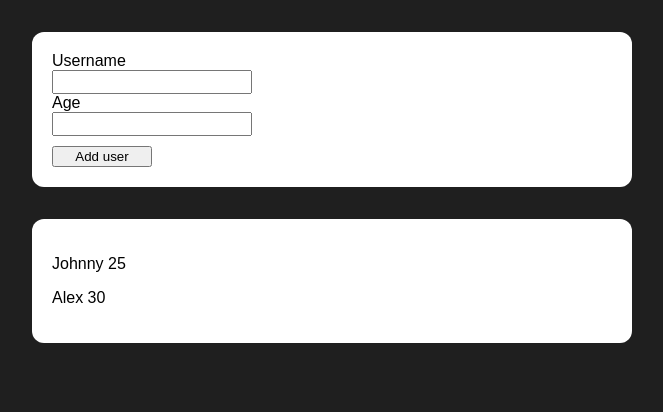
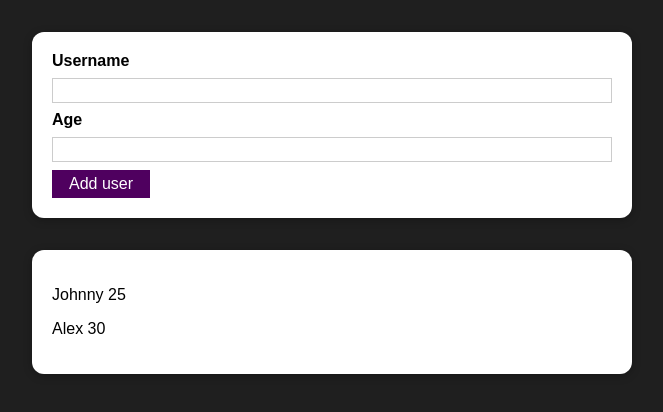
Before and after one commit to JohnnyHsu041/user-list, a React (Create React App) app: page / in a window 1280 px wide. Shown: the top 412 px of the page, without its empty margins (308-971 px from the left). Built offline with nearby package versions, Linux system fonts and the light colour scheme.

Commit message:
created Button component

```diff
--- /dev/null
+++ b/src/components/UI/Button.js
@@ -0,0 +1,11 @@
+import styles from "./Button.module.css";
+
+function Button(props) {
+  return (
+    <button className={styles.button} type={props.type}>
+      {props.children}
+    </button>
+  );
+}
+
+export default Button;
--- /dev/null
+++ b/src/components/UI/Button.module.css
@@ -0,0 +1,18 @@
+.button {
+  font: inherit;
+  border: 1px solid #4f005f;
+  background: #4f005f;
+  color: white;
+  padding: 0.25rem 1rem;
+  cursor: pointer;
+}
+
+.button:hover,
+.button:active {
+  background: #741188;
+  border-color: #741188;
+}
+
+.button:focus {
+  outline: none;
+}
--- a/src/components/UI/Card.js
+++ b/src/components/UI/Card.js
@@ -1,7 +1,9 @@
 import styles from "./Card.module.css";
 
 function Card(props) {
-  return <div className={styles.card}>{props.children}</div>;
+  return (
+    <div className={`${styles.card} ${props.className}`}>{props.children}</div>
+  );
 }
 
 export default Card;
--- a/src/components/UI/Card.module.css
+++ b/src/components/UI/Card.module.css
@@ -4,4 +4,5 @@
   border-radius: 12px;
   background-color: white;
   padding: 20px;
+  box-shadow: 0 2px 8px rgba(0, 0, 0, 0.26);
 }
--- a/src/components/Users/AddNewUser.js
+++ b/src/components/Users/AddNewUser.js
@@ -1,6 +1,7 @@
 import { useState } from "react";
 import styles from "./AddNewUser.module.css";
 import Card from "../UI/Card";
+import Button from "../UI/Button";
 
 function AddNewUser(props) {
   const [enteredUsername, setEnteredUsername] = useState("");
@@ -8,6 +9,15 @@
 
   const addNewUserHandler = (event) => {
     event.preventDefault();
+
+    if (
+      enteredUsername.trim().length === 0 ||
+      enteredAge.toString().trim().length === 0
+    ) {
+      return;
+    }
+
+    if (+enteredAge < 1) return;
 
     const id = Math.random().toString();
     const newUserInfo = {
@@ -18,7 +28,6 @@
 
     props.onSaveNewUser(newUserInfo);
 
-    // two-way binding
     setEnteredUsername("");
     setEnteredAge("");
   };
@@ -32,7 +41,7 @@
   };
 
   return (
-    <Card>
+    <Card className={styles.input}>
       <form onSubmit={addNewUserHandler} className={styles["new-user-form"]}>
         <label htmlFor="username">Username</label>
         <input
@@ -50,7 +59,7 @@
           value={enteredAge}
         ></input>
 
-        <button type="submit">Add user</button>
+        <Button type="submit">Add user</Button>
       </form>
     </Card>
   );
--- a/src/components/Users/AddNewUser.module.css
+++ b/src/components/Users/AddNewUser.module.css
@@ -1,20 +1,28 @@
-.new-user-form {
-  display: grid;
-  grid-template-columns: 1fr;
+.input {
+  margin: 2rem auto;
+  padding: 1rem;
+  width: 90%;
+  max-width: 40rem;
 }
 
-.new-user-form label {
-  color: black;
+.input label {
+  display: block;
+  font-weight: bold;
+  margin-bottom: 0.5rem;
 }
 
-.new-user-form input {
-  width: 200px;
+.input input {
   font: inherit;
+  display: block;
+  width: 100%;
+  border: 1px solid #ccc;
+  padding: 0.15rem;
+  margin-bottom: 0.5rem;
 }
 
-.new-user-form button {
-  margin-top: 10px;
-  width: 100px;
+.input input:focus {
+  outline: none;
+  border-color: #4f005f;
 }
 
 input::-webkit-outer-spin-button,
```
